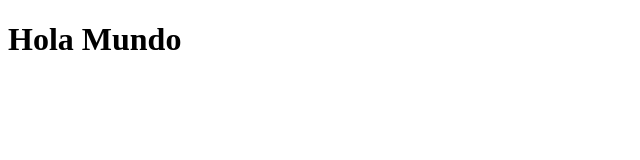
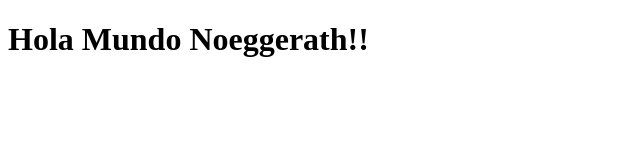
Before and after one commit to RANM-rgb/start-front-end, a plain HTML site: page index.html in a window 1280 px wide. Shown: the whole page, without its empty margins (0-640 px from the left). Drawn offline with Linux system fonts and the light colour scheme.

Commit message:
Cambio de Mensaje

```diff
--- a/index.html
+++ b/index.html
@@ -6,6 +6,6 @@
     <title>Hola Mundo</title>
 </head>
 <body>
-    <h1>Hola Mundo</h1>
+    <h1>Hola Mundo Noeggerath!!</h1>
 </body>
 </html>
```
